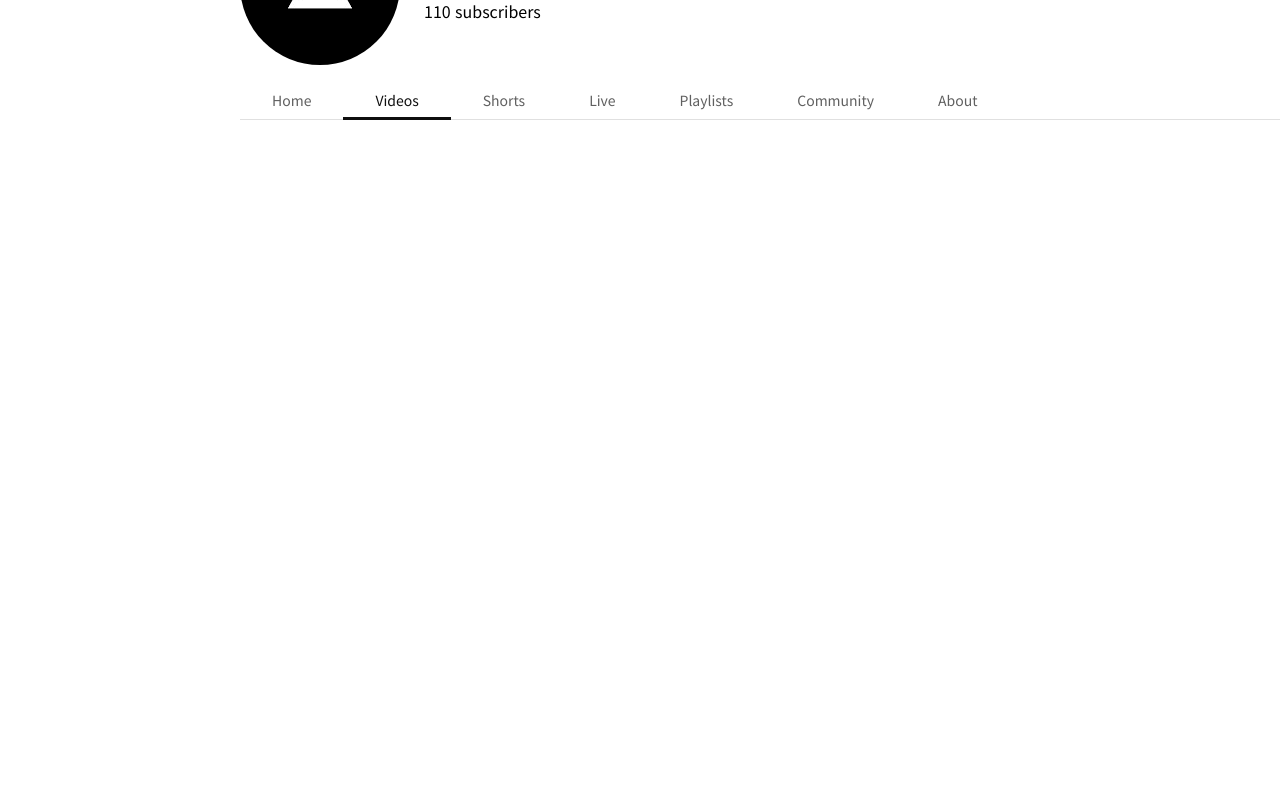
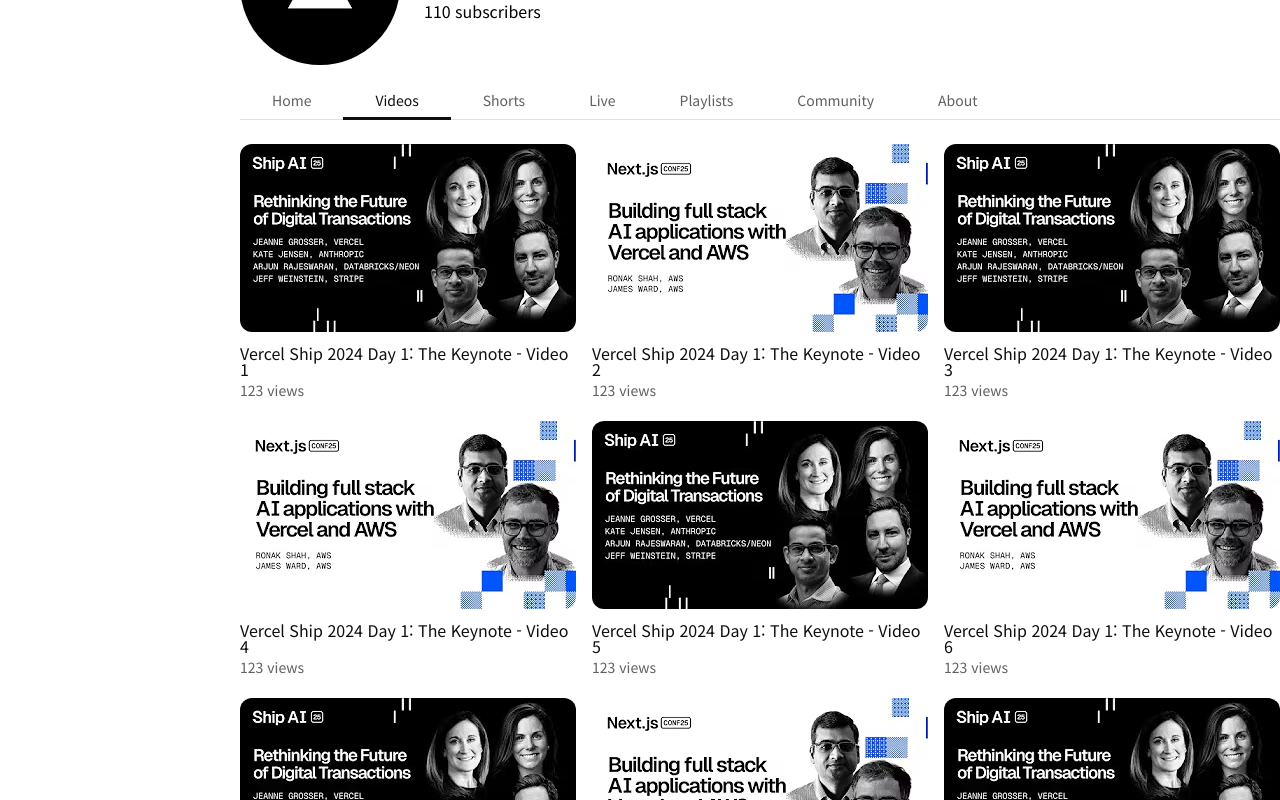
Before and after one commit to developer-choi/best-practice, a Next.js app: page /channel/1/videos in a window 1280 px wide. Shown: the part 340-1140 px from the top of the page. Before the commit the page ends 800 px from the top, so only its background shows below. Built offline with nearby package versions, Linux system fonts and the light colour scheme.

Commit message:
feat(video): 비디오 목록 페이지 마크업 추가

```diff
--- a/src/api/channel.ts
+++ b/src/api/channel.ts
@@ -1,4 +1,4 @@
-import {ChannelInfoApiResponse} from '@/types/channel';
+import {ChannelInfoApiResponse, VideoListApiResponse} from '@/types/channel';
 
 export function getChannelInfoApi() {
   const response: ChannelInfoApiResponse = {
@@ -10,3 +10,16 @@
 
   return {data: response};
 }
+
+export function getVideoListApi() {
+  const response: VideoListApiResponse = {
+    list: Array.from({length: 12}).map((_, i) => ({
+      id: i,
+      thumbnail: `/video${i % 2}.avif`,
+      title: `Vercel Ship 2024 Day 1: The Keynote - Video ${i + 1}`,
+      viewCount: 123,
+    }))
+  };
+
+  return {data: response};
+}
--- /dev/null
+++ b/src/app/(service)/channel/[id]/videos/page.module.css
@@ -0,0 +1,41 @@
+.pageContainer {
+  padding-block: 24px;
+}
+
+.listContainer {
+  display: grid;
+  grid-template-columns: repeat(auto-fill, minmax(250px, 1fr));
+  gap: 24px 16px;
+}
+
+.videoItem {
+  display: flex;
+  flex-direction: column;
+}
+
+.thumbnailContainer {
+  position: relative;
+}
+
+.videoThumbnail {
+  width: 100%;
+  aspect-ratio: 16 / 9;
+  object-fit: cover;
+  border-radius: 12px;
+}
+
+.videoDetails {
+  padding-block-start: 12px;
+}
+
+.videoTitle {
+  font-size: 16px;
+  font-weight: 500;
+  color: #0f0f0f;
+  margin-block-end: 6px;
+}
+
+.videoMetadata {
+  font-size: 14px;
+  color: #606060;
+}
--- a/src/app/(service)/channel/[id]/videos/page.tsx
+++ b/src/app/(service)/channel/[id]/videos/page.tsx
@@ -1,3 +1,37 @@
+import BaseImage from '@/components/BaseImage';
+import styles from './page.module.css';
+import PortfolioLink from '@/components/PortfolioLink';
+import {Metadata} from 'next';
+import {getVideoListApi} from '@/api/channel';
+
+export const metadata: Metadata = {
+  title: 'Vercel - Youtube'
+};
+
 export default function Page() {
-  return null;
+  const {data} = getVideoListApi();
+
+  return (
+    <main className={styles.pageContainer}>
+      <ul className={styles.listContainer}>
+        {data.list.map((video) => {
+          const href = `/watch?v=${video.id}`;
+
+          return (
+            <li key={video.id} className={styles.videoItem}>
+              <PortfolioLink href={href} className={styles.thumbnailContainer}>
+                <BaseImage src={video.thumbnail} alt={video.title} width={336} height={188} className={styles.videoThumbnail}/>
+              </PortfolioLink>
+              <div className={styles.videoDetails}>
+                <PortfolioLink href={href} className={styles.titleLink}>
+                  <h3 className={styles.videoTitle}>{video.title}</h3>
+                </PortfolioLink>
+                <div className={styles.videoMetadata}>{video.viewCount} views</div>
+              </div>
+            </li>
+          )
+        })}
+      </ul>
+    </main>
+  );
 }
```
Also changed, not shown: src/types/channel.ts (+11 -0 lines), public/video0.avif (added), public/video1.avif (added).
